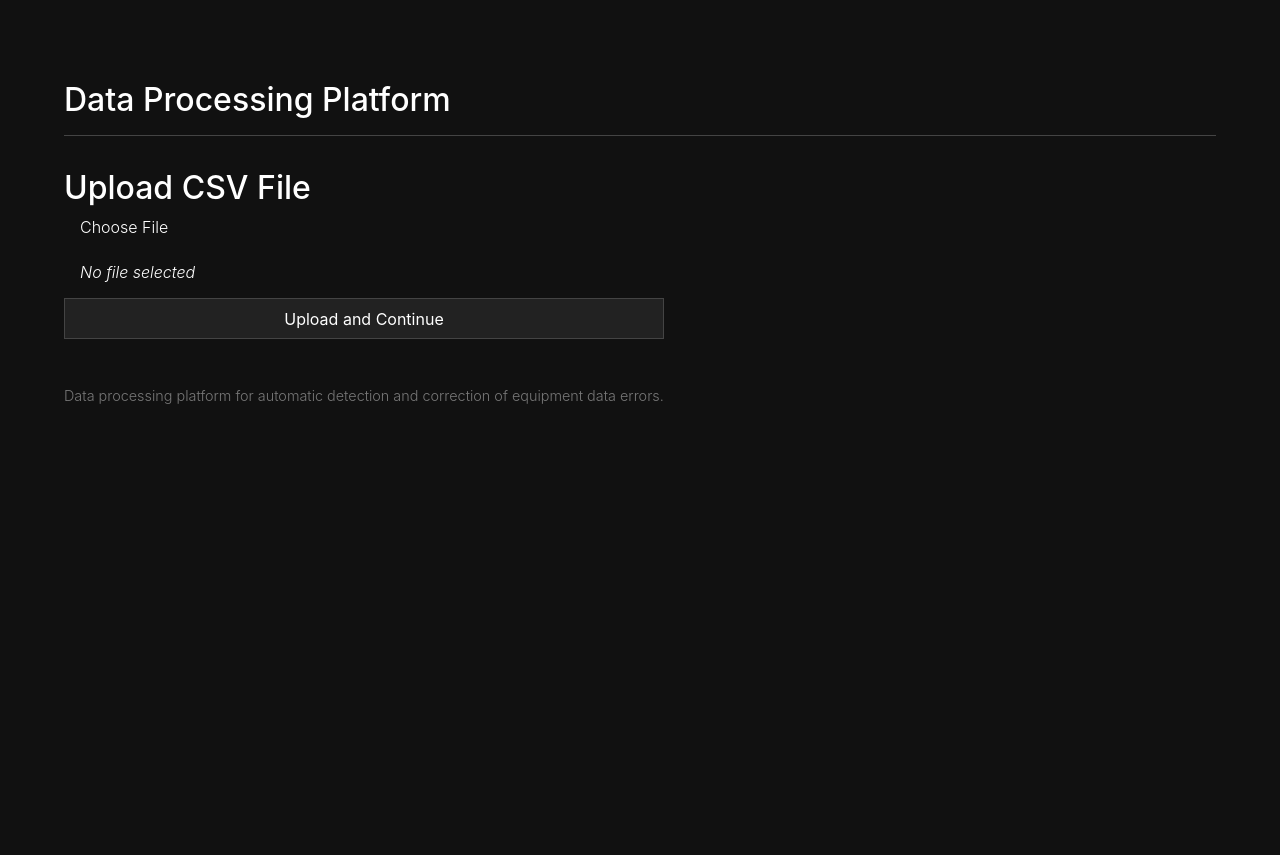
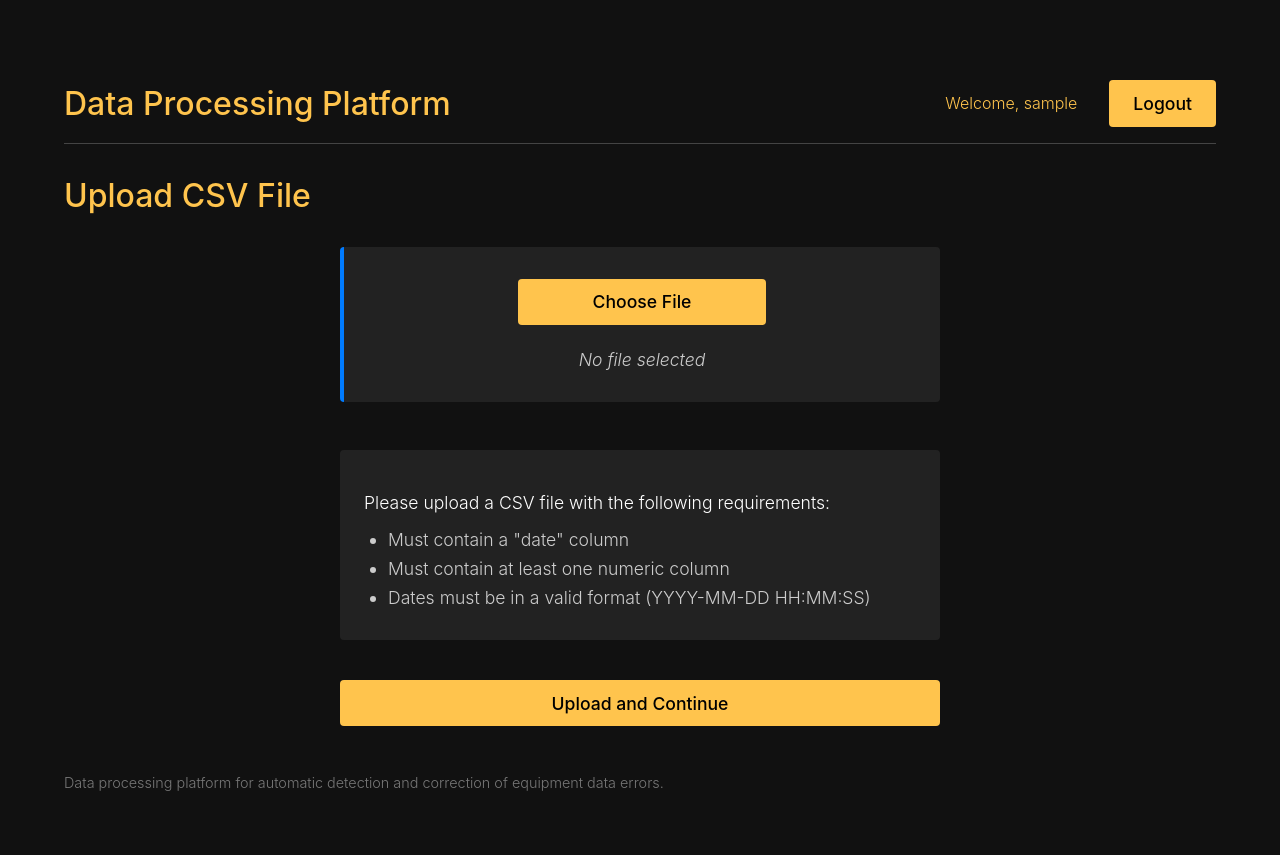
Before and after one commit to tomasalamos/imot2904, a Flask app: page / in a window 1280 px wide. Before the commit the page ends 404 px from the top, so only its background shows below. Run offline with Flask 3, Linux system fonts and the light colour scheme; the visitor is signed in with stand-in values (Sample User, id 1).

Commit message:
ingreso local

```diff
--- a/app.py
+++ b/app.py
@@ -1,5 +1,4 @@
 import os
-import pickle
 import warnings
 from flask import Flask, render_template, request, redirect, url_for, send_from_directory, session, flash
 import pandas as pd
@@ -22,17 +21,22 @@
 # Login and authentication
 # ========================
 
-USERS_FILE = 'users.pkl'
+USERS_FILE = 'users.txt'
 
 def load_users():
+    users = {}
     if os.path.exists(USERS_FILE):
-        with open(USERS_FILE, 'rb') as f:
-            return pickle.load(f)
-    return {}
+        with open(USERS_FILE, 'r') as f:
+            for line in f:
+                if line.strip():  # Skip empty lines
+                    username, password = line.strip().split(':')
+                    users[username] = password
+    return users
 
 def save_users(users):
-    with open(USERS_FILE, 'wb') as f:
-        pickle.dump(users, f)
+    with open(USERS_FILE, 'w') as f:
+        for username, password in users.items():
+            f.write(f"{username}:{password}\n")
 
 @app.route('/auth', methods=['GET', 'POST'])
 def auth():
@@ -86,21 +90,49 @@
 @app.route('/form', methods=['POST'])
 @login_required
 def form():
+    if 'file' not in request.files:
+        flash('No file selected', 'error')
+        return redirect(url_for('index'))
+
     file = request.files['file']
     if file.filename == '':
+        flash('No file selected', 'error')
         return redirect(url_for('index'))
 
-    filepath = os.path.join(app.config['UPLOAD_FOLDER'], 'data.csv')
-    file.save(filepath)
+    if not file.filename.endswith('.csv'):
+        flash('Please upload a CSV file', 'error')
+        return redirect(url_for('index'))
 
-    df = pd.read_csv(filepath)
-    df['date'] = pd.to_datetime(df['date'], errors='coerce')
-    df = df.dropna(subset=['date'])
-    numeric_columns = df.select_dtypes(include=['float64', 'int64']).columns.tolist()
-    min_date = df['date'].min().strftime('%Y-%m-%dT%H:%M:%S')
-    max_date = df['date'].max().strftime('%Y-%m-%dT%H:%M:%S')
+    try:
+        filepath = os.path.join(app.config['UPLOAD_FOLDER'], 'data.csv')
+        file.save(filepath)
 
-    return render_template('form.html', variables=numeric_columns, min_date=min_date, max_date=max_date)
+        df = pd.read_csv(filepath)
+        if 'date' not in df.columns:
+            flash('CSV file must contain a "date" column', 'error')
+            return redirect(url_for('index'))
+
+        df['date'] = pd.to_datetime(df['date'], errors='coerce')
+        df = df.dropna(subset=['date'])
+
+        if len(df) == 0:
+            flash('No valid data found in the CSV file', 'error')
+            return redirect(url_for('index'))
+
+        numeric_columns = df.select_dtypes(include=['float64', 'int64']).columns.tolist()
+        if not numeric_columns:
+            flash('No numeric columns found in the CSV file', 'error')
+            return redirect(url_for('index'))
+
+        min_date = df['date'].min().strftime('%Y-%m-%dT%H:%M:%S')
+        max_date = df['date'].max().strftime('%Y-%m-%dT%H:%M:%S')
+
+        flash('File uploaded successfully', 'success')
+        return render_template('form.html', variables=numeric_columns, min_date=min_date, max_date=max_date)
+
+    except Exception as e:
+        flash(f'Error processing file: {str(e)}', 'error')
+        return redirect(url_for('index'))
 
 @app.route('/process', methods=['POST'])
 @login_required
@@ -120,8 +152,10 @@
     df_to_save_copy['date'] = df_to_save_copy['date'].dt.strftime('%Y-%m-%d %H:%M:%S')
     df_to_save_copy.to_csv(os.path.join(app.config['UPLOAD_FOLDER'], 'filtered_data.csv'), index=False)
 
-    with open(os.path.join(app.config['UPLOAD_FOLDER'], 'negative_variables.pkl'), 'wb') as f:
-        pickle.dump(negative_vars, f)
+    # Save negative variables to text file
+    with open(os.path.join(app.config['UPLOAD_FOLDER'], 'negative_variables.txt'), 'w') as f:
+        for var in negative_vars:
+            f.write(f"{var}\n")
 
     complete_data, missing_dates = complete_missing_data(df_to_save, selected_vars)
     complete_data['date'] = pd.to_datetime(complete_data['date']).dt.strftime('%Y-%m-%d %H:%M:%S')
--- a/templates/index.html
+++ b/templates/index.html
@@ -14,13 +14,23 @@
     {% endif %}
   {% endwith %}
 
-  <form action="/form" method="post" enctype="multipart/form-data">
-      <label for="file-upload" class="custom-file-upload btn btn-secondary">
-          Choose File
-      </label>
-      <input id="file-upload" type="file" name="file" required>
-      <span id="file-name">No file selected</span>
-      <button type="submit" class="btn btn-warning mt-2">Upload and Continue</button>
+  <form action="{{ url_for('form') }}" method="post" enctype="multipart/form-data" class="file-upload-form">
+      <div class="file-box">
+          <label for="file-upload" class="button button-yellow choose-file-btn">
+              Choose File
+          </label>
+          <input id="file-upload" type="file" name="file" accept=".csv" required>
+          <span id="file-name">No file selected</span>
+      </div>
+      <div class="upload-info">
+          <p>Please upload a CSV file with the following requirements:</p>
+          <ul>
+              <li>Must contain a "date" column</li>
+              <li>Must contain at least one numeric column</li>
+              <li>Dates must be in a valid format (YYYY-MM-DD HH:MM:SS)</li>
+          </ul>
+      </div>
+      <button type="submit" class="button button-yellow">Upload and Continue</button>
   </form>
 
   <script>
@@ -28,23 +38,94 @@
     const fileNameDisplay = document.getElementById('file-name');
 
     input.addEventListener('change', function() {
-      fileNameDisplay.textContent = input.files.length > 0 ? input.files[0].name : 'No file selected';
+      const file = input.files[0];
+      if (file) {
+        if (!file.name.endsWith('.csv')) {
+          alert('Please select a CSV file');
+          input.value = '';
+          fileNameDisplay.textContent = 'No file selected';
+          return;
+        }
+        fileNameDisplay.textContent = file.name;
+      } else {
+        fileNameDisplay.textContent = 'No file selected';
+      }
     });
   </script>
 
   <style>
+    .file-upload-form {
+      max-width: 600px;
+      margin: 2rem auto;
+    }
+
     input[type="file"] {
       display: none;
     }
 
-    .custom-file-upload {
-      padding: 0.6rem 1rem;
-      cursor: pointer;
+    .file-box {
+      display: flex;
+      flex-direction: column;
+      align-items: center;
+      gap: 1.5rem;
+      margin-bottom: 2rem;
+      background-color: #222;
+      padding: 2rem;
+      border-radius: 4px;
+    }
+
+    .choose-file-btn {
+      font-size: 1.2rem;
+      padding: 1rem 2rem;
+      min-width: 200px;
+      text-align: center;
+      transition: all 0.3s ease;
+    }
+
+    .choose-file-btn:hover {
+      transform: scale(1.05);
+      box-shadow: 0 0 15px rgba(245, 166, 35, 0.3);
     }
 
     #file-name {
-      margin-left: 1rem;
+      color: #ccc;
       font-style: italic;
+      font-size: 1.1rem;
+    }
+
+    .upload-info {
+      background-color: #222;
+      padding: 1.5rem;
+      border-radius: 4px;
+      margin-bottom: 1.5rem;
+    }
+
+    .upload-info p {
+      margin-bottom: 1rem;
+      font-size: 1.1rem;
+    }
+
+    .upload-info ul {
+      margin: 0;
+      padding-left: 1.5rem;
+      color: #ccc;
+    }
+
+    .upload-info li {
+      margin-bottom: 0.5rem;
+      font-size: 1.1rem;
+    }
+
+    .button {
+      padding: 0.8rem 1.5rem;
+      font-size: 1.1rem;
+      font-weight: 500;
+      border: none;
+      border-radius: 4px;
+      cursor: pointer;
+      text-align: center;
+      text-decoration: none;
+      display: inline-block;
     }
   </style>
 {% endblock %}
--- a/templates/layout.html
+++ b/templates/layout.html
@@ -20,12 +20,27 @@
       padding: 1rem 0;
       border-bottom: 1px solid #444;
       margin-bottom: 2rem;
+      display: flex;
+      justify-content: space-between;
+      align-items: center;
     }
 
     h1 {
       font-size: 2rem;
       margin: 0;
       font-weight: 500;
+      color: #FFC44D;
+    }
+
+    .header-right {
+      display: flex;
+      align-items: center;
+      gap: 1rem;
+    }
+
+    .user-info {
+      color: #FFC44D;
+      margin-right: 1rem;
     }
 
     section {
@@ -66,8 +81,8 @@
     .button-blue { background-color: #0b66b5; color: white; }
     .button-blue:hover { background-color: #206497; }
 
-    .button-yellow { background-color: #f5a623; color: #000; }
-    .button-yellow:hover { background-color: #d48806; }
+    .button-yellow { background-color: #FFC44D; color: #000; }
+    .button-yellow:hover { background-color: #FFB82E; }
 
     .button-purple { background-color: #6f42c1; color: white; }
     .button-purple:hover { background-color: #5936a2; }
@@ -142,6 +157,12 @@
 <body>
   <header>
     <h1>{{ title or "Data Processing Platform" }}</h1>
+    <div class="header-right">
+      {% if session.get('user') %}
+        <span class="user-info">Welcome, {{ session.get('user') }}</span>
+        <a href="{{ url_for('logout') }}" class="button button-yellow">Logout</a>
+      {% endif %}
+    </div>
   </header>
 
   {% with messages = get_flashed_messages(with_categories=true) %}
--- /dev/null
+++ b/users.txt
@@ -0,0 +1 @@
+tomas-imot:hola
```
Also changed, not shown: templates/auth.html (+107 -11 lines), README.md.
